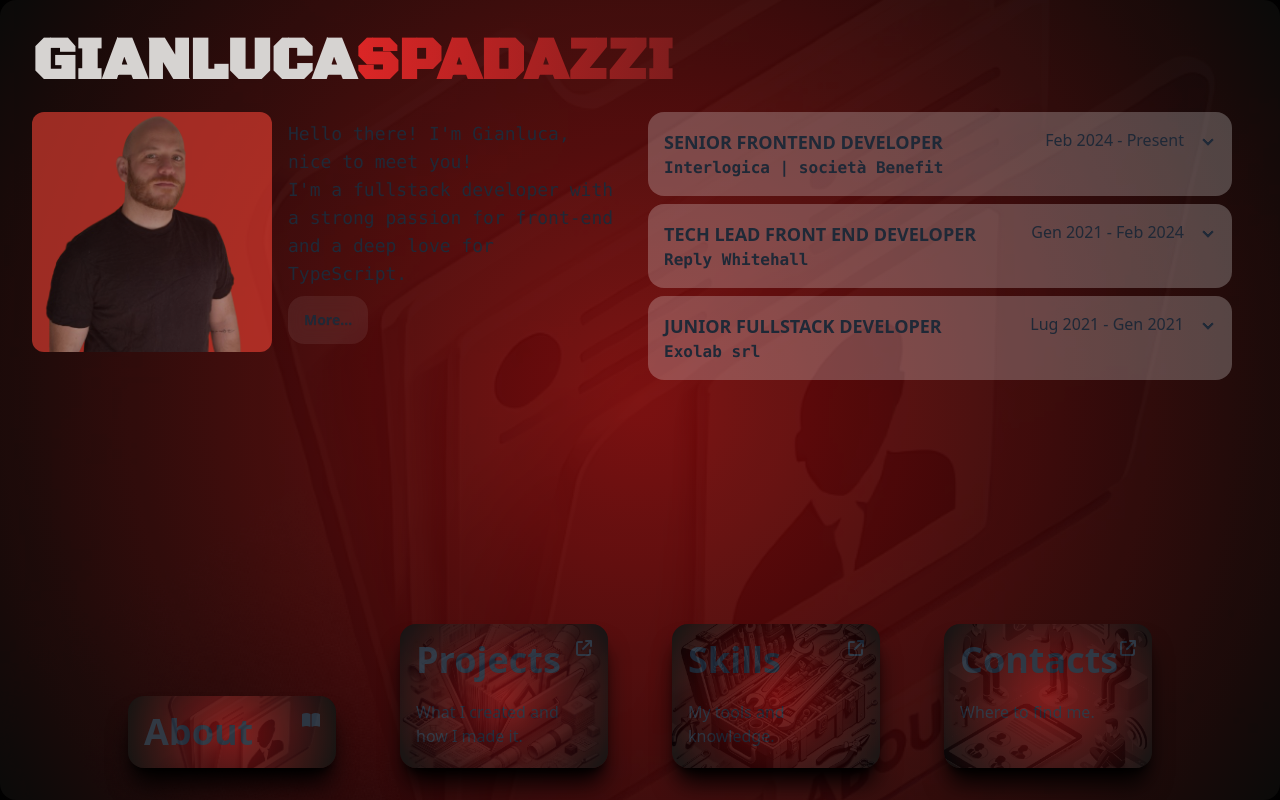
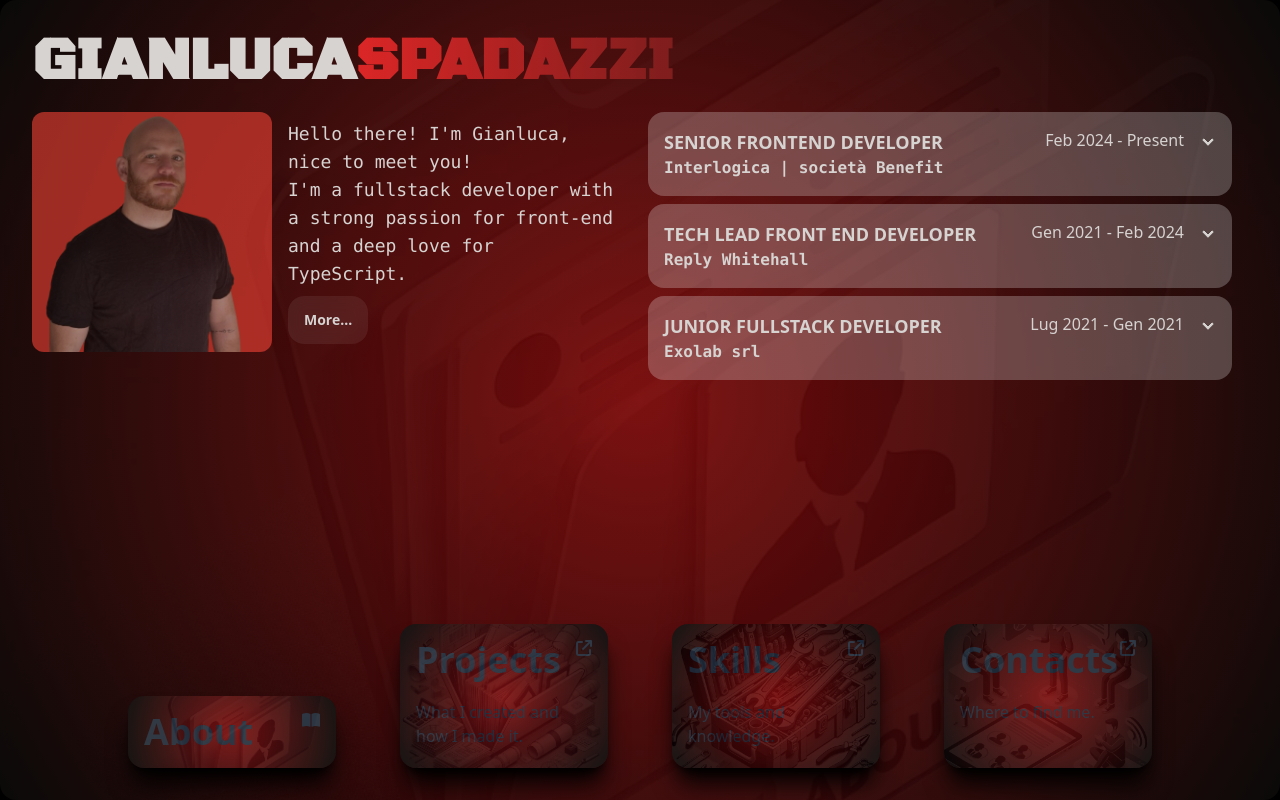
Before and after one commit to Giaspa/my-portfolio-angular, an Angular app: page /about in a window 1280 px wide. Built offline with nearby package versions, Linux system fonts and the light colour scheme.

Commit message:
change text color globally

```diff
--- a/src/app/components/hero/hero.component.html
+++ b/src/app/components/hero/hero.component.html
@@ -1,4 +1,4 @@
-<div class="flex p-4 lg:p-8 top-0 left-0 w-full h-full overflow-auto" >
+<div class="flex p-4 lg:p-8 top-0 left-0 w-full h-full overflow-auto text-stone-300" >
   <div class="flex flex-col justify-start z-10 gap-4 flex-1">
     <ng-content></ng-content>
   </div>
--- a/src/app/pages/about/assert-item/assert-item.component.html
+++ b/src/app/pages/about/assert-item/assert-item.component.html
@@ -8,6 +8,6 @@
 
   <app-assert-item [key]="nextkey"></app-assert-item>
   } @else {
-    <button #focusbutton (click)="showNext()" class="btn glass">{{message}}</button>
+    <button #focusbutton (click)="showNext()" class="btn glass text-stone-300">{{message}}</button>
   }
 </div>
--- a/src/app/pages/contacts/contacts.component.html
+++ b/src/app/pages/contacts/contacts.component.html
@@ -78,7 +78,7 @@
 
         @if(!isSent && !hasError){
         <button type="submit"
-          class="btn bg-neutral text-neutral-content border-transparent hover:bg-neutral-content hover:text-neutral hover:border-transparent hover:animate-pulse w-1/3 self-center lg:self-end">
+          class="btn bg-neutral text-stone-300 border-transparent hover:bg-neutral-content hover:text-white hover:border-transparent hover:animate-pulse w-1/3 self-center lg:self-end">
           Send!
           <i class="fa-regular fa-paper-plane"></i>
         </button>
--- a/src/app/pages/projects/project-button/project-button.component.html
+++ b/src/app/pages/projects/project-button/project-button.component.html
@@ -1,9 +1,9 @@
-<button class="glass px-4 py-2 flex flex-col items-center hover:scale-105 w-full lg:w-64 group" (click)="openCarousel()">
+<button class="glass px-4 py-2 flex flex-col items-center hover:scale-105 w-full lg:w-64 group text-stone-300" (click)="openCarousel()">
   <p class="font-mono uppercase text-lg truncate w-[calc(16rem-2rem)]">{{project.name}}</p>
 
   <div class="divider m-0"></div>
 
-  <section class="flex flex-row gap-3 grayscale-[90%] group-hover:grayscale-0">
+  <section class="flex flex-row gap-3 grayscale-[90%] group-hover:grayscale-0 ">
     @for(tech of project.stack; track tech){
       <img [src]="svgs[tech.toLowerCase()]" [alt]="tech" [title]="tech" class="h-5">
     }
--- a/src/app/pages/projects/projects-carousel/projects-carousel.component.html
+++ b/src/app/pages/projects/projects-carousel/projects-carousel.component.html
@@ -18,7 +18,7 @@
         </a>
 
         <button (click)="closeCarousel()"
-          class="btn btn-circle border-transparent bg-transparent hover:border-transparent hover:bg-transparent hover:scale-95 text-neutral-content">
+          class="btn btn-circle border-transparent bg-transparent hover:border-transparent hover:bg-transparent hover:scale-95 text-stone-300">
           <i class="fa-solid fa-xmark fa-2xl"></i>
         </button>
 
@@ -30,7 +30,7 @@
 
       <p class="flex flex-col">
         <span class="text-2xl font-mono uppercase font-semibold">{{project.name}}</span>
-        <span class="flex flex-col lg:flex-row text-sm font-mono text-neutral-content lg:gap-4">
+        <span class="flex flex-col lg:flex-row text-sm font-mono text-stone-300 lg:gap-4">
           <span>
             {{project.dateFrom}}{{project.dateTo? " | "+project.dateTo: null}}
           </span>
@@ -122,7 +122,7 @@
 
     <div class="hidden lg:flex absolute right-0 top-0 -translate-y-0 transform justify-between">
       <button (click)="closeCarousel()"
-        class="btn btn-circle border-transparent bg-transparent hover:border-transparent hover:bg-transparent hover:scale-95 text-neutral-content">
+        class="btn btn-circle border-transparent bg-transparent hover:border-transparent hover:bg-transparent hover:scale-95 text-stone-300">
         <i class="fa-solid fa-xmark fa-2xl"></i>
       </button>
     </div>
```
